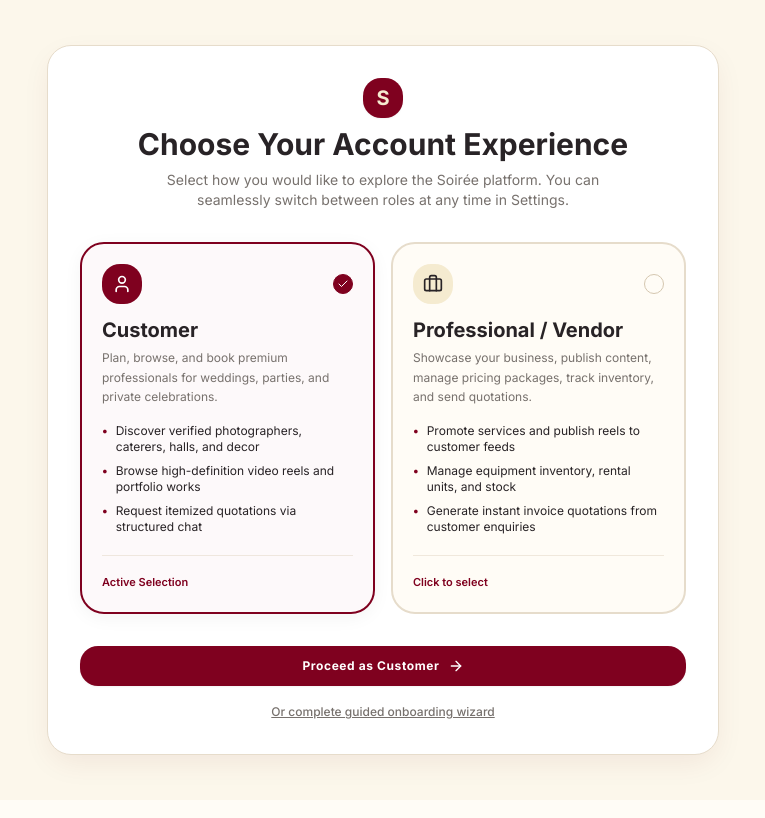
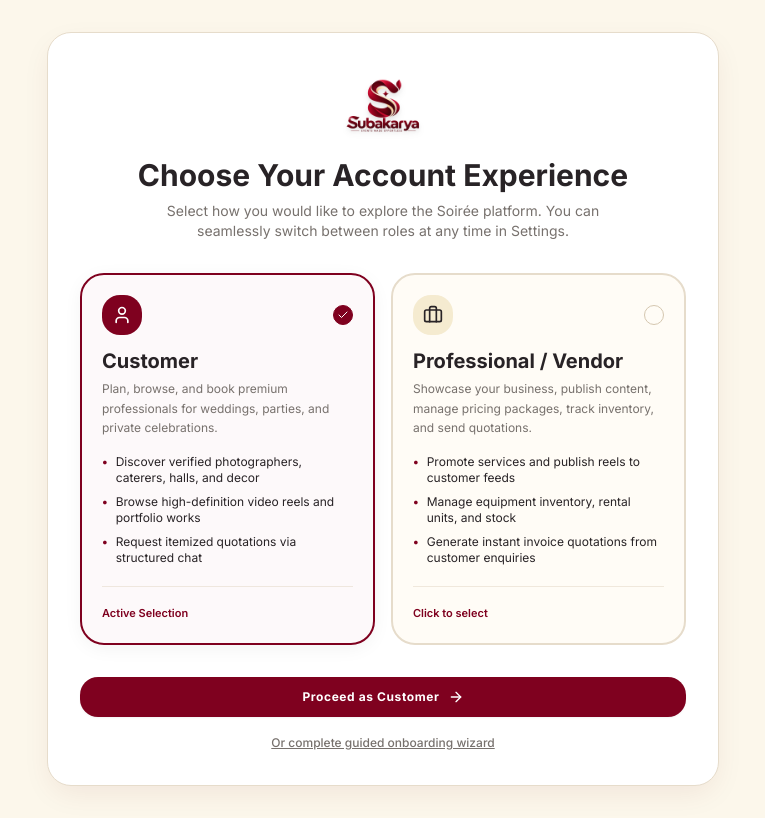
Before and after one commit to Dhanush-coder-ux/subakarya-eventmanagement, a React (Vite) app: page /account-type in a window 1280 px wide. Shown: the whole page, without its empty margins (257-1022 px from the left). Built offline with nearby package versions, Linux system fonts and the light colour scheme.

Commit message:
feat: replace placeholder logos with Subakarya Ribbon Emblem Logo across pages except sidebar

```diff
--- a/index.html
+++ b/index.html
@@ -2,7 +2,7 @@
 <html lang="en">
   <head>
     <meta charset="UTF-8" />
-    <link rel="icon" type="image/svg+xml" href="/vite.svg" />
+    <link rel="icon" type="image/png" href="/subakarya-logo.png" />
     <meta name="viewport" content="width=device-width, initial-scale=1.0, maximum-scale=1.0, user-scalable=no" />
     <title>SOIRÉE — Premium Event Services Marketplace</title>
     <!-- Google Fonts: Clean Inter Sans-serif -->
--- a/src/components/layout/MobileHeader.tsx
+++ b/src/components/layout/MobileHeader.tsx
@@ -29,8 +29,9 @@
     <header className="md:hidden sticky top-0 z-30 bg-surface/95 backdrop-blur-md border-b border-border px-4 py-2.5 flex items-center justify-between">
       {/* Brand Wordmark & Mode Tag */}
       <div className="flex items-center gap-2">
-        <Link to={isCustomer ? '/' : '/dashboard'} className="font-bold text-xl tracking-wider text-charcoal">
-          SOIRÉE
+        <Link to={isCustomer ? '/' : '/dashboard'} className="flex items-center gap-2">
+          <img src="/subakarya-logo.png" alt="Subakarya" className="w-7 h-7 object-contain" />
+          <span className="font-bold text-xl tracking-wider text-charcoal leading-none">SOIRÉE</span>
         </Link>
         <button
           onClick={toggleRole}
--- a/src/components/layout/Navbar.tsx
+++ b/src/components/layout/Navbar.tsx
@@ -70,9 +70,7 @@
           {/* Brand Wordmark */}
           <div className="flex items-center space-x-3">
             <Link to={isCustomer ? '/' : '/dashboard'} className="flex items-center gap-2.5 group">
-              <div className="w-9 h-9 rounded-lg bg-wine flex items-center justify-center text-sand font-bold text-xl font-bold tracking-wider shadow-sm transition-transform duration-200 group-hover:scale-105">
-                S
-              </div>
+              <img src="/subakarya-logo.png" alt="Subakarya Logo" className="w-9 h-9 object-contain transition-transform duration-200 group-hover:scale-105 drop-shadow-sm" />
               <div className="flex flex-col">
                 <span className="font-bold text-2xl font-bold tracking-widest text-charcoal leading-none">
                   SOIRÉE
--- a/src/pages/AccountTypePage.tsx
+++ b/src/pages/AccountTypePage.tsx
@@ -22,9 +22,7 @@
     <div className="min-h-screen bg-sand/30 flex items-center justify-center p-4 sm:p-6 lg:p-8">
       <div className="w-full max-w-2xl bg-surface-card rounded-2xl border border-border shadow-elevated p-6 sm:p-8">
         <div className="text-center mb-8">
-          <div className="inline-flex w-10 h-10 rounded-xl bg-wine items-center justify-center text-sand font-bold text-xl font-bold shadow-sm mb-2">
-            S
-          </div>
+          <img src="/subakarya-logo.png" alt="Subakarya Logo" className="w-16 h-16 sm:w-20 sm:h-20 mx-auto object-contain mb-3 drop-shadow-md" />
           <h1 className="font-bold text-2xl sm:text-3xl font-bold text-charcoal">
             Choose Your Account Experience
           </h1>
--- a/src/pages/ConsumerOnboardingPage.tsx
+++ b/src/pages/ConsumerOnboardingPage.tsx
@@ -36,9 +36,7 @@
     <div className="min-h-screen bg-sand/30 flex items-center justify-center p-4 sm:p-6">
       <div className="w-full max-w-lg bg-surface-card rounded-2xl border border-border shadow-elevated p-6 sm:p-8">
         <div className="text-center mb-6">
-          <div className="w-10 h-10 rounded-xl bg-wine text-sand font-bold font-bold text-xl flex items-center justify-center mx-auto mb-2 shadow-sm">
-            S
-          </div>
+          <img src="/subakarya-logo.png" alt="Subakarya Logo" className="w-16 h-16 mx-auto object-contain mb-3 drop-shadow-md" />
           <h1 className="font-bold text-2xl font-bold text-charcoal">
             Customer Profile Registration
           </h1>
--- a/src/pages/LoginPage.tsx
+++ b/src/pages/LoginPage.tsx
@@ -43,9 +43,7 @@
       <div className="w-full max-w-md bg-surface-card rounded-2xl border border-border shadow-elevated p-6 sm:p-8">
         {/* Brand Header */}
         <div className="text-center mb-6">
-          <div className="inline-flex w-12 h-12 rounded-xl bg-wine items-center justify-center text-sand font-bold text-2xl font-bold shadow-md mb-3">
-            S
-          </div>
+          <img src="/subakarya-logo.png" alt="Subakarya Logo" className="w-20 h-20 sm:w-24 sm:h-24 mx-auto object-contain mb-3 drop-shadow-md" />
           <h1 className="font-bold text-3xl font-bold tracking-wider text-charcoal">
             SOIRÉE
           </h1>
```
Also changed, not shown: public/favicon.png (added), public/subakarya-logo.png (added).
